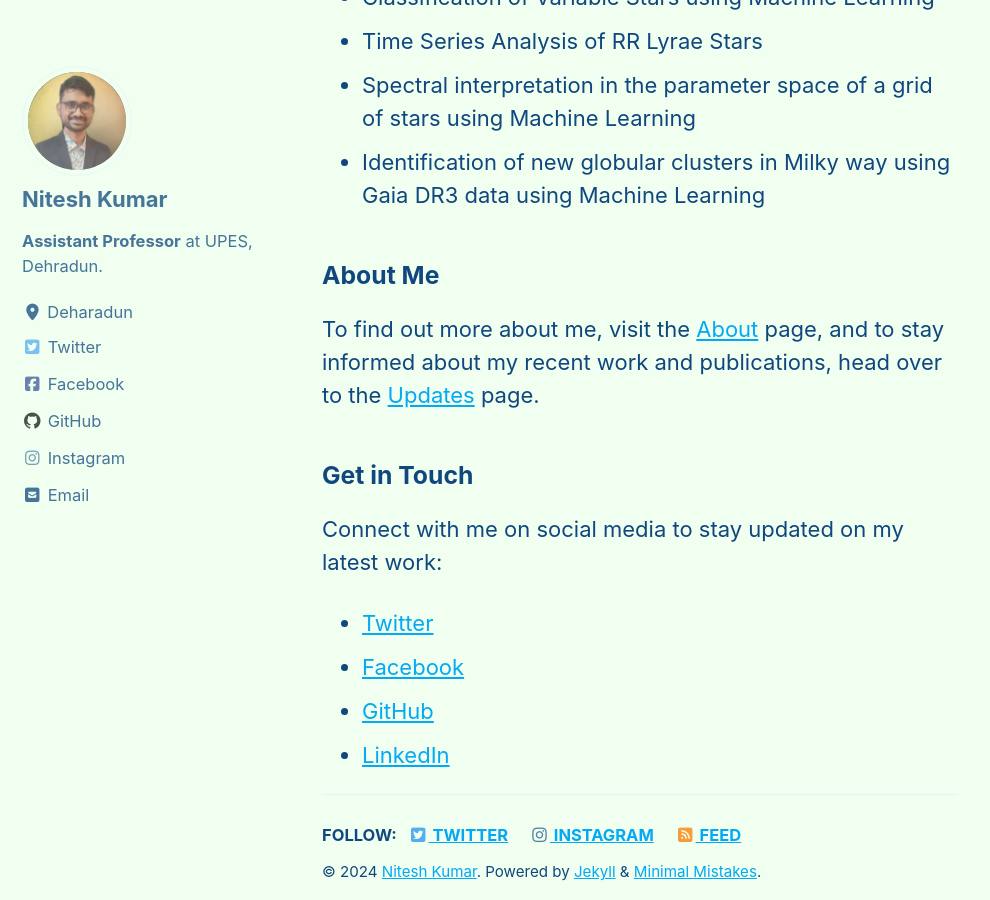
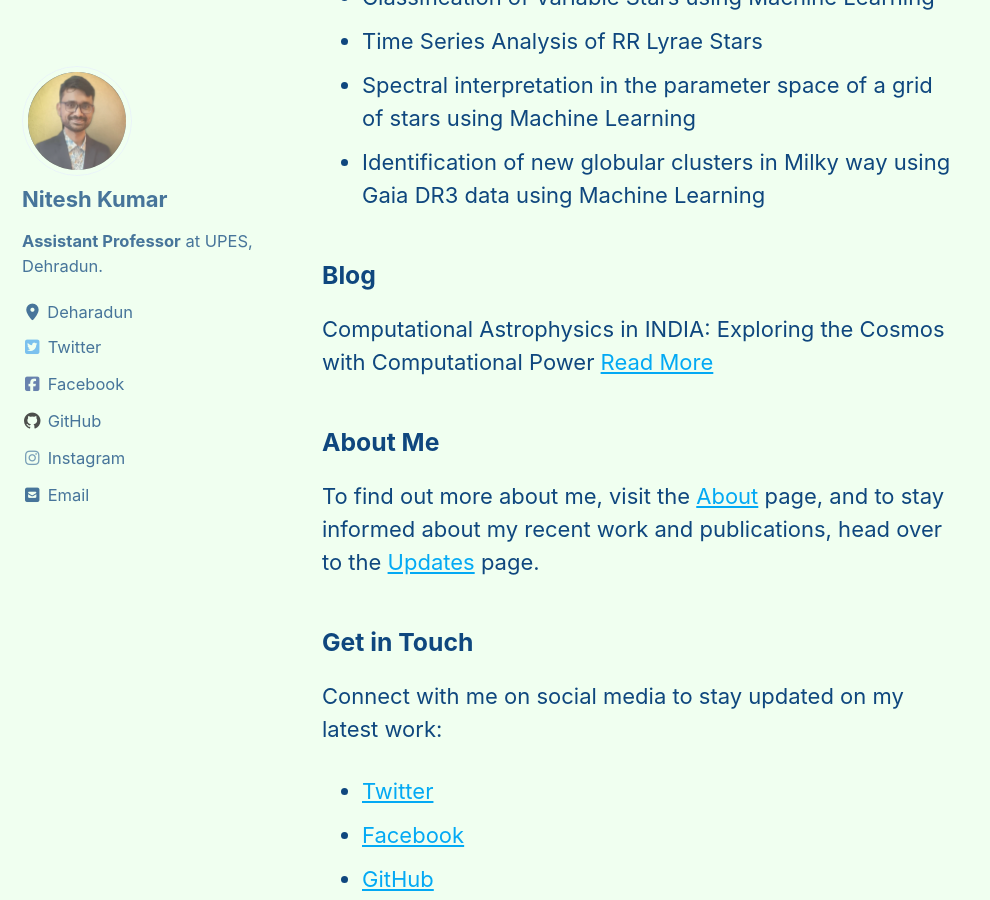
Before and after one commit to niteshchandra039/niteshchandra039.github.io, a Jekyll site: the page built from index.md, in a window 1280 px wide and 900 px high, scrolled down 2081 px. Shown: the whole window, without its empty margins (0-990 px from the left). Built offline with Jekyll 4.4.1, drawn with Linux system fonts in a browser that asks for light colours; cached includes are drawn as plain includes.

Commit message:
Add blog post about Computational Astrophysics in INDIA

```diff
--- a/index.md
+++ b/index.md
@@ -40,6 +40,11 @@ Here are some of my recent publications:
 - Spectral interpretation in the parameter space of a grid of stars using Machine Learning
 - Identification of new globular clusters in Milky way using Gaia DR3 data using Machine Learning
 
+### Blog
+Computational Astrophysics in INDIA: Exploring the Cosmos with Computational Power [Read More](https://medium.com/@niteshchandra039/computational-astrophysics-in-india-exploring-the-cosmos-with-computational-power-cf9d864858b3)
+
+
+
 ### About Me
 
 To find out more about me, visit the [About](about.md) page, and to stay informed about my recent work and publications, head over to the [Updates](update.md) page.
```
